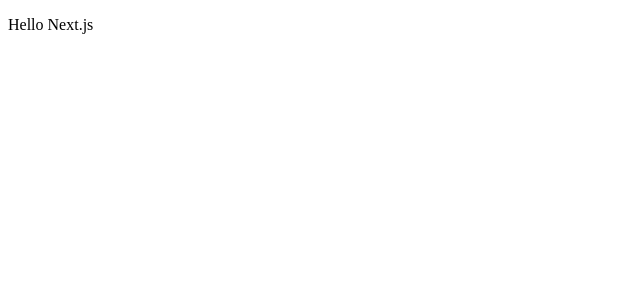
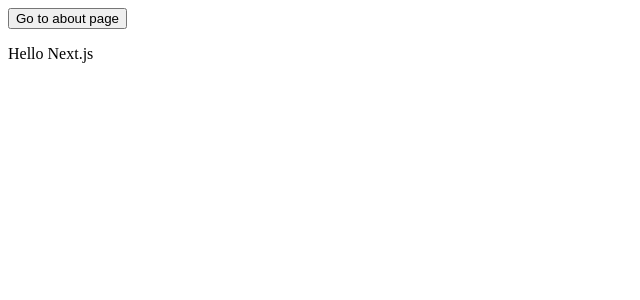
Before and after one commit to flannerychristopher/hello-next, a Next.js app: page / in a window 1280 px wide. Shown: the top 300 px of the page, without its empty margins (0-640 px from the left). Built offline with nearby package versions, Linux system fonts and the light colour scheme.

Commit message:
complete navigate between pages

```diff
--- /dev/null
+++ b/pages/about.js
@@ -0,0 +1,5 @@
+export default () => (
+  <div>
+    <p>This is the about page</p>
+  </div>
+)
--- a/pages/index.js
+++ b/pages/index.js
@@ -1,5 +1,10 @@
+import Link from 'next/link'
+
 const Index = () => (
   <div>
+    <Link href="/about">
+      <button>Go to about page</button>
+    </Link>
     <p>Hello Next.js</p>
   </div>
 )
```
